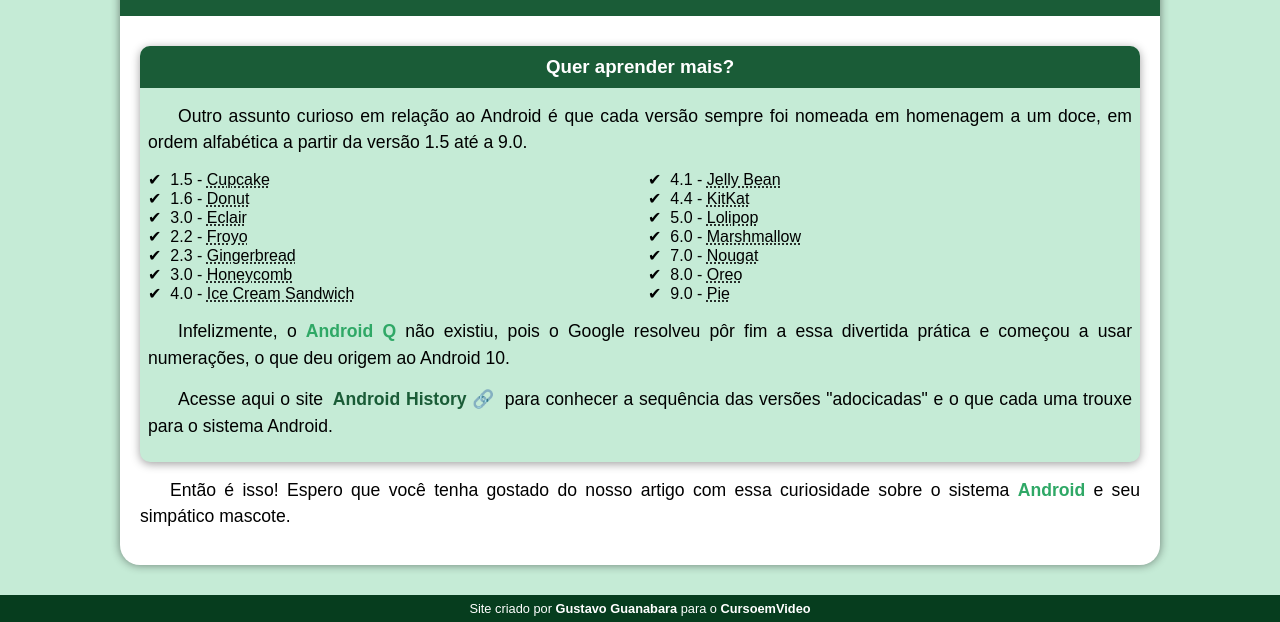
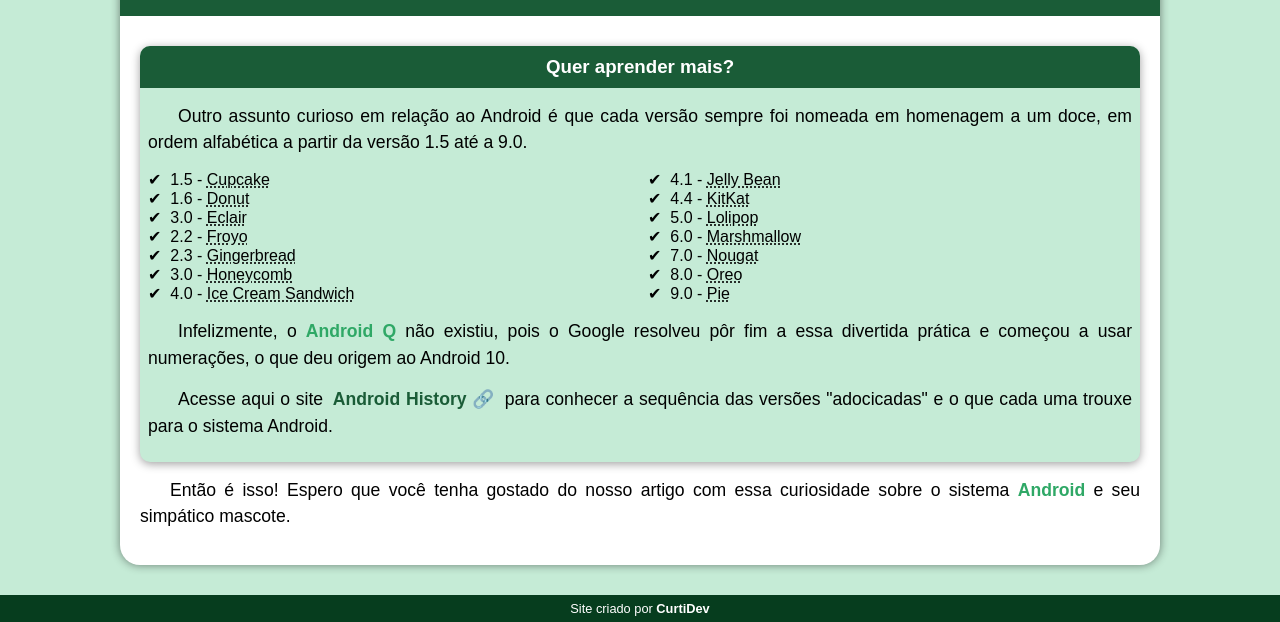
Before and after one commit to gabrielcurtidev/projeto-android, a plain HTML site: page index.html in a window 1280 px wide. Shown: the part 2419-3041 px from the top of the page. Drawn offline with Linux system fonts and the light colour scheme.

Commit message:
Update index.html

```diff
--- a/index.html
+++ b/index.html
@@ -138,6 +138,6 @@
                 Então é isso! Espero que você tenha gostado do nosso artigo com essa curiosidade sobre o sistema <strong>Android</strong> e seu simpático mascote.
             </p>
     </main>
-    <footer><p>Site criado por <a href="https://gustavoguanabara.github.io/" target="_blank">Gustavo Guanabara</a> para o <a href="https://www.cursoemvideo.com/" target="_blank">CursoemVideo</a></p></footer>
+    <footer><p>Site criado por <a href="https://github.com/gabrielcurtidev" target="_blank">CurtiDev</a></p></footer>
 </body>
 </html>
```
